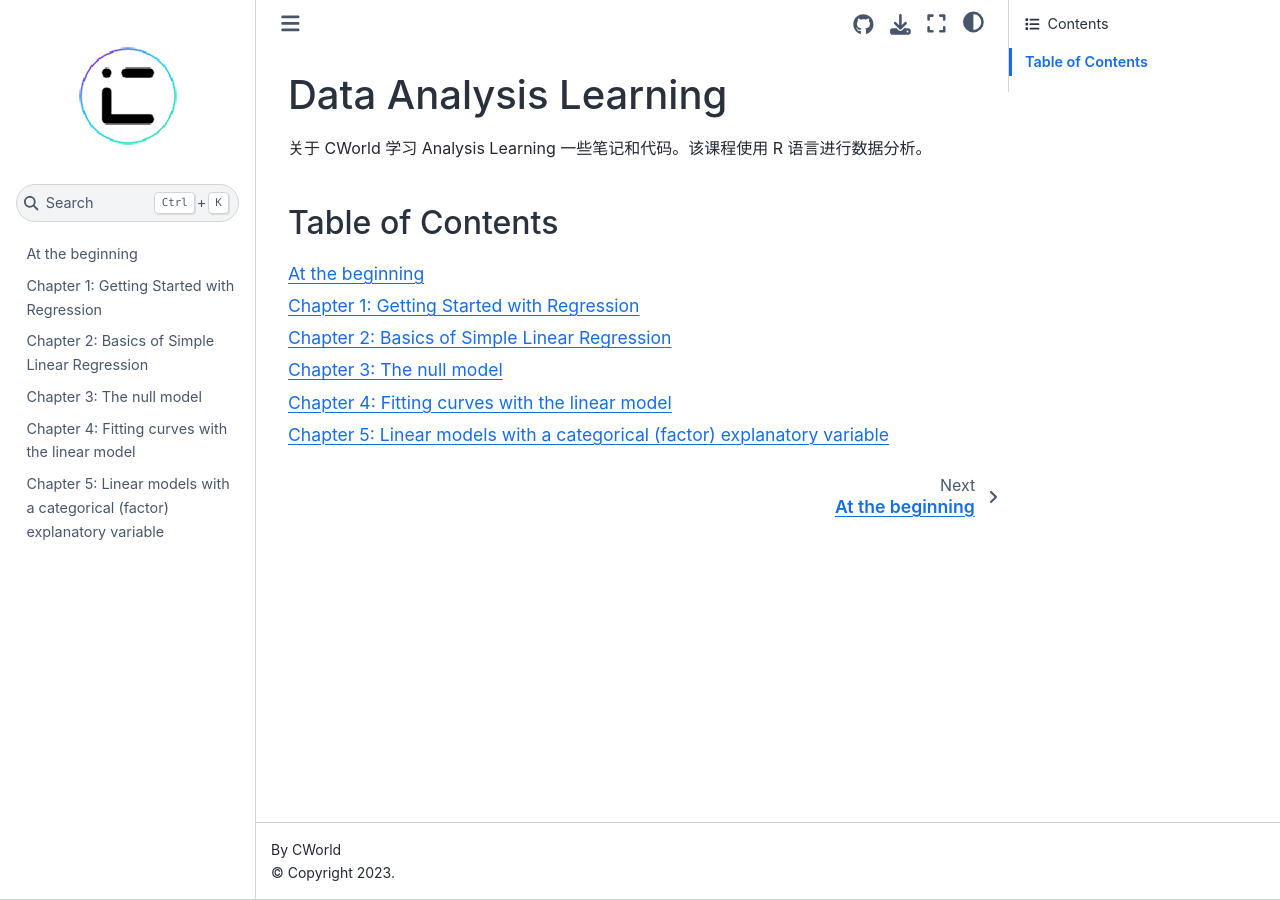
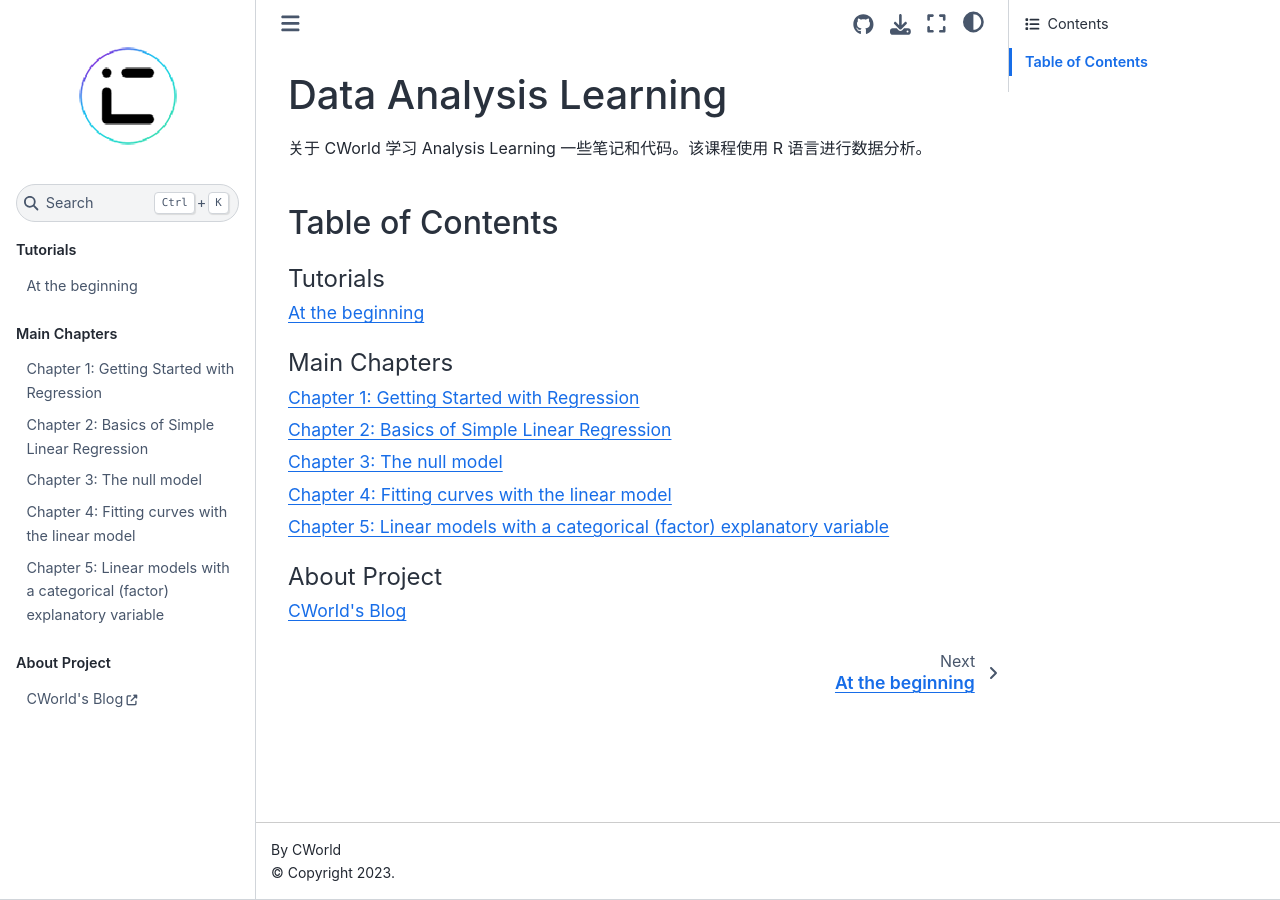
Before and after one commit to cworld1/da-learning, a Jupyter Book: the page built from docs/index.md, in a window 1280 px wide. Built offline with Jupyter Book 1.0.4 settings and Sphinx 7.4.7 and the Sphinx Book theme 1.1.4, drawn with Linux system fonts in a browser that asks for light colours.

Commit message:
feat(jupyter-book): :art: update toc contents and add group

```diff
--- a/docs/_toc.yml
+++ b/docs/_toc.yml
@@ -3,10 +3,23 @@
 
 format: jb-book
 root: index
-chapters:
+parts:
+
+- caption: Tutorials
+  chapters:
+  # - file: index
+  #   title: Introduction
   - file: 00-at-the-beginning
+
+- caption: Main Chapters
+  chapters:
   - file: 01-getting-started-with-regression
   - file: 02-basics-of-simple-linear-regression
   - file: 03-the-null-model
   - file: 04-fitting-curves-with-the-linear-model
   - file: 05-linear-models-with-a-categorical-explanatory-variable
+
+- caption: About Project
+  chapters:
+  - url: https://blog.cworld.top
+    title: CWorld's Blog
```
